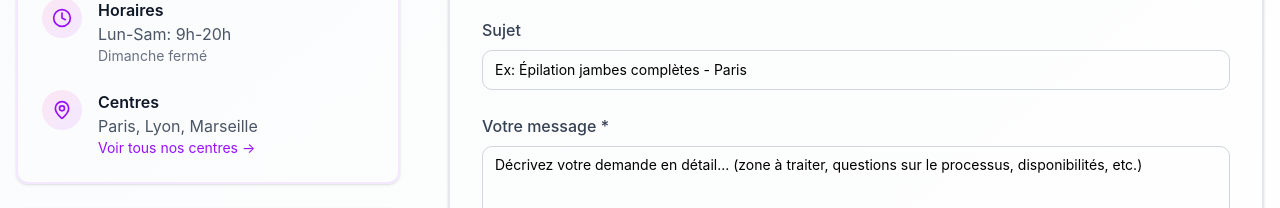
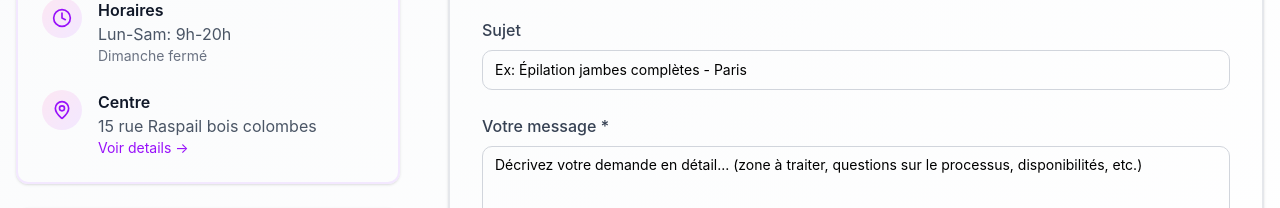
Before and after one commit to LamranI-AL/lbc-Business, a Next.js app: page /contact in a window 1280 px wide. Shown: the part 709-917 px from the top of the page. Built offline with nearby package versions, Linux system fonts and the light colour scheme; no server answers.

Commit message:
ajouster adress de centre

```diff
--- a/src/app/contact/page.tsx
+++ b/src/app/contact/page.tsx
@@ -269,10 +269,12 @@ export default function Contact() {
                       <MapPin className="w-5 h-5 text-purple-600" />
                     </div>
                     <div>
-                      <h4 className="font-semibold text-gray-900">Centres</h4>
-                      <p className="text-gray-600">Paris, Lyon, Marseille</p>
+                      <h4 className="font-semibold text-gray-900">Centre</h4>
+                      <p className="text-gray-600">
+                        15 rue Raspail bois colombes
+                      </p>
                       <p className="text-sm text-purple-600 cursor-pointer hover:underline">
-                        Voir tous nos centres →
+                        Voir details →
                       </p>
                     </div>
                   </div>
--- a/src/components/centres/card.tsx
+++ b/src/components/centres/card.tsx
@@ -46,8 +46,7 @@ type Props = {
 
 function LocationCard({ location, onBookingClick }: Props) {
   // Image optimisée pour centres médicaux
-  const defaultImage =
-    "https://images.unsplash.com/photo-1612349317150-e413f6a5b16d?w=500&h=300&fit=crop";
+  const defaultImage = "/1.jpg";
 
   // Fonction pour formater les heures d'ouverture
   const formatWorkingHours = (
@@ -160,9 +159,10 @@ function LocationCard({ location, onBookingClick }: Props) {
           <div className="flex-1">
             <p className="text-gray-900 font-medium">{location.address}</p>
             <p className="text-gray-600 text-sm">
-              {location.city}, {location.postalCode}
+              {/* {location.city} */}
+              {/* {location.postalCode} */}
             </p>
-            <p className="text-gray-500 text-xs">{location.country}</p>
+            {/* <p className="text-gray-500 text-xs">{location.country}</p> */}
           </div>
         </div>
 
```
